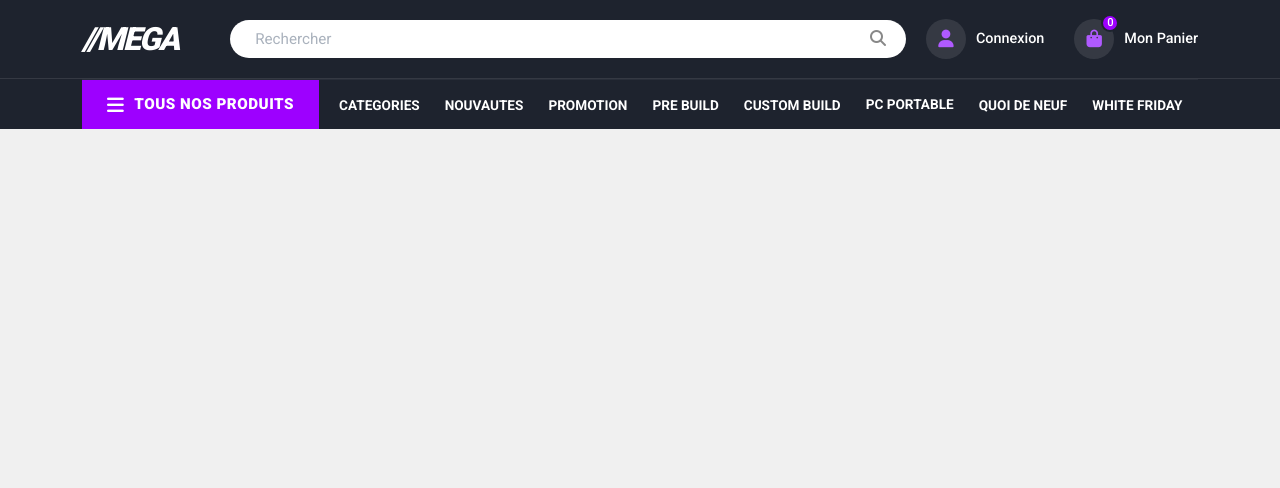
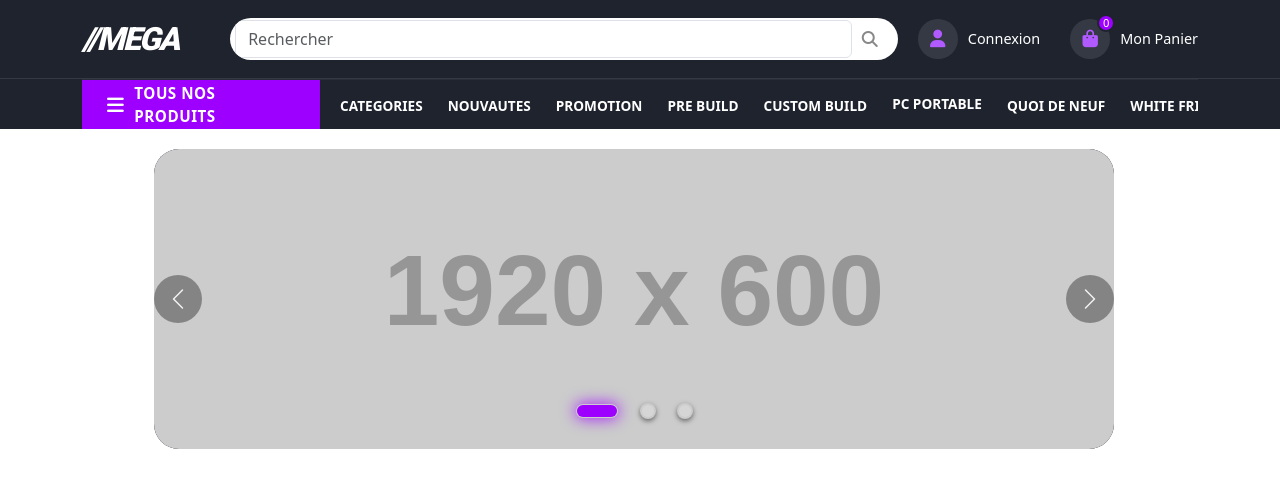
Before and after one commit to Kh3xZ/Projet_PHP, a PHP site: page / in a window 1280 px wide. Shown: the top 488 px of the page. Run offline with PHP 8.4, Linux system fonts and the light colour scheme; grey boxes labelled with a size stand in for pictures from a placeholder-image service; some libraries are stand-ins or nearby versions.

Commit message:
added banner images

```diff
--- a/index.php
+++ b/index.php
@@ -1,6 +1,153 @@
 <?php include 'includes/header.php'; ?>
 <?php include 'includes/navbar.php'; ?>
 
+<!DOCTYPE html>
+<html lang="fr">
+<head>
+    <meta charset="UTF-8">
+    <meta name="viewport" content="width=device-width, initial-scale=1.0">
+    <title>Logitech G502X Hero Banner</title>
+    <!-- Bootstrap 5 CSS -->
+    <link href="https://cdn.jsdelivr.net/npm/bootstrap@5.3.0/dist/css/bootstrap.min.css" rel="stylesheet">
+
+    <style>
+        :root {
+            --logi-purple: #9d00ff; /* Purple for active indicator */
+            --logi-bg: #0d001f;
+        }
+
+        body {
+            background-color: white;
+            margin: 0;
+            padding: 0;
+        }
+
+        /* --- Carousel Styles --- */
+        .logi-carousel-container {
+            background-color: var(--logi-bg);
+            width: 100%;
+        }
+
+        /* Image Styling */
+        .carousel-item img {
+            width: 100%;
+            height: auto;
+            object-fit: cover; /* Ensures image covers area without stretching weirdly */
+            display: block;
+        }
+
+        /* --- Navigation Indicators (The buttons showing which image you are in) --- */
+        .carousel-indicators {
+            bottom: 30px; /* Lifted slightly */
+            gap: 15px; /* More space between dots */
+            margin-bottom: 0;
+            align-items: center; /* Center vertically */
+        }
+
+        .carousel-indicators button {
+            width: 12px !important;
+            height: 12px !important;
+            border-radius: 50%;
+            background-color: rgba(255, 255, 255, 0.2) !important;
+            border: 2px solid transparent !important; /* invisible border for sizing stability */
+            opacity: 1 !important;
+            transition: all 0.4s cubic-bezier(0.25, 0.8, 0.25, 1); /* Smooth spring-like transition */
+            padding: 0;
+            box-shadow: 0 2px 5px rgba(0,0,0,0.5);
+        }
+
+        /* Hover state for inactive dots */
+        .carousel-indicators button:hover {
+            background-color: rgba(255, 255, 255, 0.5) !important;
+            transform: scale(1.2);
+        }
+
+        /* Style for the ACTIVE button (Shows which slide you are on) */
+        .carousel-indicators .active {
+            width: 40px !important; /* Expands into a pill shape */
+            border-radius: 10px; /* Soft corners */
+            background-color: var(--logi-purple) !important; /* Purple color */
+            box-shadow: 0 0 15px rgba(157, 0, 255, 0.8); /* Stronger glow */
+            transform: scale(1); /* Reset scale since we changed width */
+        }
+
+        /* --- Arrows --- */
+        .carousel-control-prev,
+        .carousel-control-next {
+            width: 5%;
+            opacity: 0.7;
+        }
+
+        .carousel-control-prev:hover,
+        .carousel-control-next:hover {
+            opacity: 1;
+        }
+
+        .carousel-control-prev-icon,
+        .carousel-control-next-icon {
+            background-color: rgba(0,0,0,0.5); /* Dark background behind arrow for visibility */
+            border-radius: 50%;
+            width: 3rem;
+            height: 3rem;
+            background-size: 50%;
+        }
+
+        /* Mobile adjustments */
+        @media (max-width: 768px) {
+            .carousel-item img {
+                min-height: 200px; /* Ensure banner has height on mobile */
+            }
+        }
+    </style>
+</head>
+<body>
+
+    <div id="logiHeroCarousel" class="carousel slide logi-carousel-container" data-bs-ride="carousel" style="width: 75%;height:40%;margin-left:12%;margin-top:20px;border-radius:25px;overflow:hidden;">
+
+        <!-- The Indicators (Buttons that show current slide) -->
+        <div class="carousel-indicators">
+            <button type="button" data-bs-target="#logiHeroCarousel" data-bs-slide-to="0" class="active" aria-current="true" aria-label="Slide 1"></button>
+            <button type="button" data-bs-target="#logiHeroCarousel" data-bs-slide-to="1" aria-label="Slide 2"></button>
+            <button type="button" data-bs-target="#logiHeroCarousel" data-bs-slide-to="2" aria-label="Slide 3"></button>
+        </div>
+
+        <!-- The Images -->
+        <div class="carousel-inner">
+            <!-- Slide 1 -->
+            <div class="carousel-item active">
+                <!-- REPLACE THIS SRC WITH YOUR FIRST BANNER IMAGE -->
+                <img src="https://placehold.co/1920x600/0d001f/9d00ff?text=BANNER+IMAGE+1" alt="Banner 1">
+            </div>
+
+            <!-- Slide 2 -->
+            <div class="carousel-item">
+                <!-- REPLACE THIS SRC WITH YOUR SECOND BANNER IMAGE -->
+                <img src="https://placehold.co/1920x600/1e003d/0099ff?text=BANNER+IMAGE+2" alt="Banner 2">
+            </div>
+
+            <!-- Slide 3 -->
+            <div class="carousel-item">
+                <!-- REPLACE THIS SRC WITH YOUR THIRD BANNER IMAGE -->
+                <img src="https://placehold.co/1920x600/000000/ffffff?text=BANNER+IMAGE+3" alt="Banner 3">
+            </div>
+        </div>
+
+        <!-- Controls (Arrows) -->
+        <button class="carousel-control-prev" type="button" data-bs-target="#logiHeroCarousel" data-bs-slide="prev">
+            <span class="carousel-control-prev-icon" aria-hidden="true"></span>
+            <span class="visually-hidden">Previous</span>
+        </button>
+        <button class="carousel-control-next" type="button" data-bs-target="#logiHeroCarousel" data-bs-slide="next">
+            <span class="carousel-control-next-icon" aria-hidden="true"></span>
+            <span class="visually-hidden">Next</span>
+        </button>
+
+    </div>
+
+    <!-- Bootstrap JS -->
+    <script src="https://cdn.jsdelivr.net/npm/bootstrap@5.3.0/dist/js/bootstrap.bundle.min.js"></script>
+</body>
+</html>
 
 <?php include 'includes/footer.php'; ?>
 <link rel="stylesheet" href="/assets/css/styles.css">
```
Also changed, not shown: admin/add_product.php (line endings or trailing spaces).
